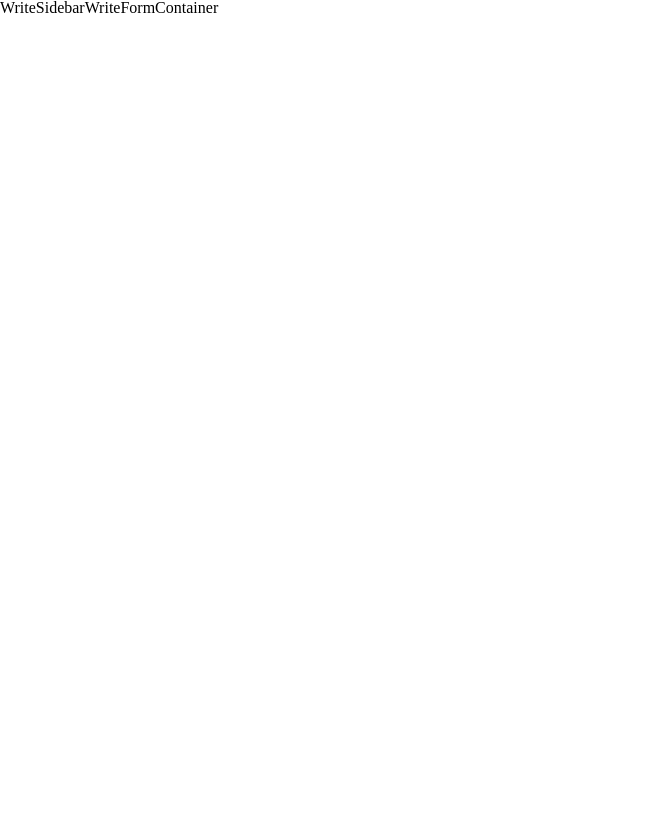
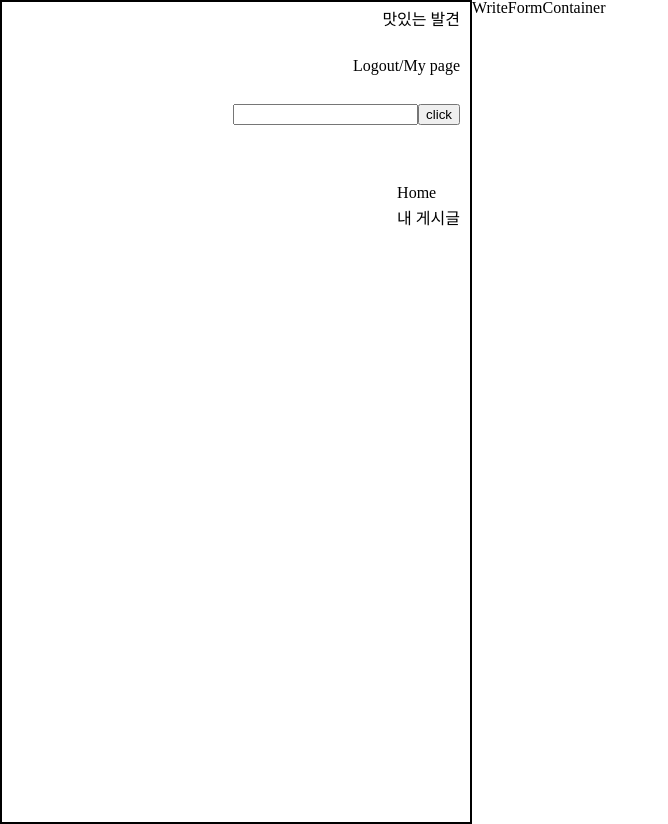
Before and after one commit to HBeom00/-_8-, a React (Vite) app: page /writing in a window 1280 px wide. Shown: the whole page, without its empty margins (0-668 px from the left). Before the commit the page ends 800 px from the top, so only its background shows below. Built offline with nearby package versions, Linux system fonts and the light colour scheme.

Commit message:
update: 사이드바 기본UI 구성

```diff
--- a/src/components/WriteSidebar.jsx
+++ b/src/components/WriteSidebar.jsx
@@ -1,7 +1,49 @@
 import React from 'react';
+import styled from 'styled-components';
 
 const WriteSidebar = () => {
-  return <div>WriteSidebar</div>;
+  return (
+    <Sidebar>
+      <h1>맛있는 발견</h1>
+      <LogoutContainer>
+        <h3>Logout</h3>
+        <h3>/</h3>
+        <h3>My page</h3>
+      </LogoutContainer>
+
+      <div>
+        <input />
+        <button>click</button>
+      </div>
+      <TextContainer>
+        <h2>Home</h2>
+        <h2>내 게시글</h2>
+      </TextContainer>
+    </Sidebar>
+  );
 };
 
 export default WriteSidebar;
+
+const Sidebar = styled.div`
+  width: 35%;
+  height: 100vh;
+  border: 2px solid black;
+  display: flex;
+  flex-direction: column;
+  align-items: flex-end;
+  gap: 30px;
+  padding: 10px;
+`;
+
+const LogoutContainer = styled.div`
+  display: flex;
+  flex-direction: row;
+`;
+
+const TextContainer = styled.div`
+  display: flex;
+  flex-direction: column;
+  gap: 10px;
+  margin-top: 30px;
+`;
```
